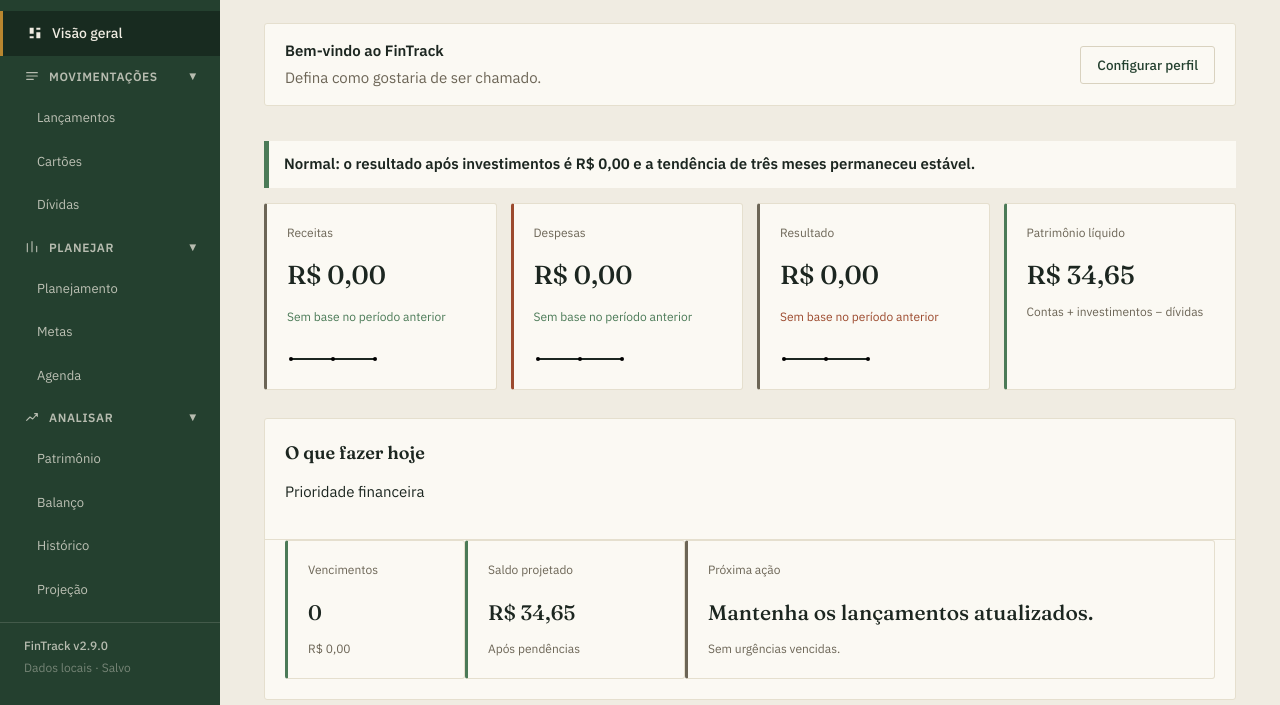
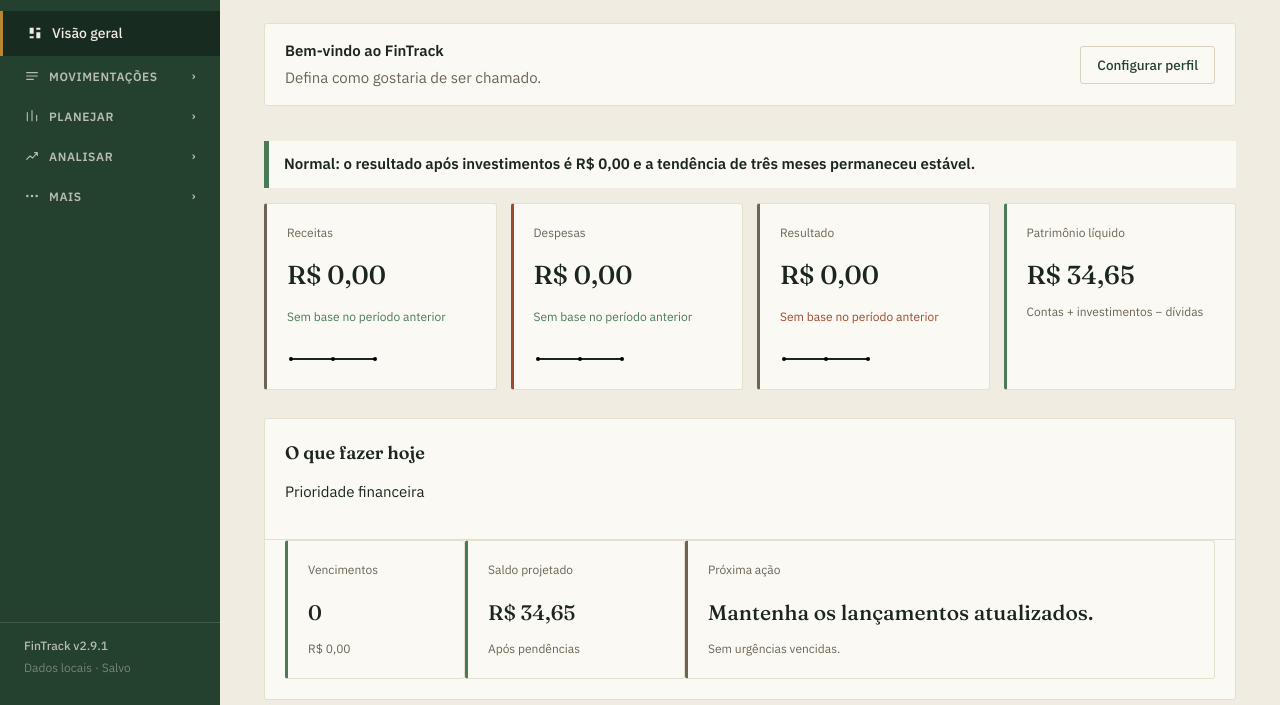
Before and after one commit to vitoriapac/FinTrack, a website: page index.html in a window 1280 px wide. Shown: the part 95-800 px from the top of the page. Drawn offline with Linux system fonts and the light colour scheme.

Commit message:
fix: collapse sidebar navigation for 2.9.1

```diff
--- a/css/app.css
+++ b/css/app.css
@@ -6,10 +6,10 @@
   #app{display:flex;min-height:100vh;}
 
   /* Sidebar */
-  .sidebar{width:220px;flex-shrink:0;background:var(--forest);color:var(--paper);display:flex;flex-direction:column;padding:28px 0;position:sticky;top:0;height:100vh;align-self:flex-start;z-index:10;}
+  .sidebar{width:220px;flex-shrink:0;background:var(--forest);color:var(--paper);display:flex;flex-direction:column;padding:28px 0;position:sticky;top:0;height:100vh;align-self:flex-start;z-index:10;overflow:hidden;}
   .brand{font-family:'Fraunces',serif;font-size:22px;font-weight:600;padding:0 24px 28px;border-bottom:1px solid rgba(240,236,226,0.15);margin-bottom:8px;}
   .brand span{color:var(--gold);}
-  nav{display:flex;flex-direction:column;margin-top:8px;overflow-y:auto;}
+  nav{display:flex;flex-direction:column;margin-top:8px;overflow:visible;min-width:0;}
   .nav-item{all:unset;cursor:pointer;padding:12px 24px;font-size:14px;color:rgba(240,236,226,0.75);border-left:3px solid transparent;transition:background .15s;}
   .nav-item:hover{background:rgba(255,255,255,0.05);color:var(--paper);}
   .nav-item.active{background:var(--forest-dark);color:var(--paper);border-left:3px solid var(--gold);font-weight:500;}
--- a/css/navigation.css
+++ b/css/navigation.css
@@ -1,4 +1,4 @@
-.nav-mobile-toggle{display:none}.nav-group-toggle{width:100%;border:0;background:transparent;color:var(--paper);opacity:.72;text-align:left;padding:12px 24px;font:600 12px 'IBM Plex Sans',sans-serif;text-transform:uppercase;letter-spacing:.05em;cursor:pointer}.nav-group-toggle::after{content:'▾';float:right}.nav-group-toggle[aria-expanded="false"]::after{content:'›'}.nav-submenu .nav-item{padding-left:34px;font-size:13px}
+.nav-mobile-toggle{display:none}.nav-group,.nav-submenu,.nav-item,.nav-group-toggle{box-sizing:border-box;min-width:0;max-width:100%}.nav-submenu[hidden]{display:none}.nav-group-toggle{width:100%;border:0;background:transparent;color:var(--paper);opacity:.72;text-align:left;padding:12px 24px;font:600 12px 'IBM Plex Sans',sans-serif;text-transform:uppercase;letter-spacing:.05em;cursor:pointer}.nav-group-toggle::after{content:'▾';float:right}.nav-group-toggle[aria-expanded="false"]::after{content:'›'}.nav-submenu .nav-item{padding-left:34px;font-size:13px}
 .nav-icon{width:16px;height:16px;margin-right:9px;vertical-align:-3px;fill:none;stroke:currentColor;stroke-width:1.7;stroke-linecap:round;stroke-linejoin:round}.nav-primary .nav-icon{fill:currentColor;stroke:none}
 .nav-submenu{display:grid;grid-template-columns:1fr}.nav-submenu .nav-item{display:block;width:100%;text-align:left}.nav-submenu .nav-item.active{border-left-color:var(--gold);background:rgba(240,236,226,.09);color:#fff}.sidebar-foot{display:grid;gap:4px}.sidebar-foot strong{color:rgba(240,236,226,.72);font-weight:500}.month-navigator{display:grid;grid-template-columns:auto minmax(180px,1fr);gap:4px 8px;align-items:center}.month-navigator label{font-size:12px;color:var(--text-secondary)}
 @media(max-width:640px){.nav-mobile-toggle{display:block;position:absolute;right:14px;top:12px;background:transparent;color:var(--paper);border:1px solid rgba(255,255,255,.35);padding:7px 12px}.sidebar nav{display:none!important;flex-direction:column!important;overflow-x:hidden!important;width:100%}.sidebar.nav-open nav{display:flex!important}.nav-group,.nav-submenu{min-width:0;width:100%}.nav-group-toggle{padding-left:18px}.nav-submenu{display:block}.nav-submenu[hidden]{display:none}.nav-submenu .nav-item{padding-left:30px;width:100%;text-align:left}}
--- a/index.html
+++ b/index.html
@@ -26,12 +26,12 @@
     <button class="nav-mobile-toggle" id="nav-mobile-toggle" aria-expanded="false" aria-controls="nav">Menu</button>
     <nav id="nav" aria-label="Navegação principal">
       <button class="nav-item nav-primary" data-view="home" aria-label="Abrir visão geral"><svg class="nav-icon" aria-hidden="true" viewBox="0 0 24 24"><path d="M4 13h6V4H4v9Zm10 7h6V11h-6v9ZM4 20h6v-3H4v3Zm10-13h6V4h-6v3Z"/></svg>Visão geral</button>
-      <div class="nav-group"><button class="nav-group-toggle" aria-expanded="true"><svg class="nav-icon" aria-hidden="true" viewBox="0 0 24 24"><path d="M4 7h16M4 12h16M4 17h10"/></svg>Movimentações</button><div class="nav-submenu"><button class="nav-item" data-view="lancamentos">Lançamentos</button><button class="nav-item" data-view="cartoes">Cartões</button><button class="nav-item" data-view="dividas">Dívidas</button></div></div>
-      <div class="nav-group"><button class="nav-group-toggle" aria-expanded="true"><svg class="nav-icon" aria-hidden="true" viewBox="0 0 24 24"><path d="M5 19V7m7 12V4m7 15v-8"/></svg>Planejar</button><div class="nav-submenu"><button class="nav-item" data-view="planejamento">Planejamento</button><button class="nav-item" data-view="metas">Metas</button><button class="nav-item" data-view="agenda">Agenda</button></div></div>
-      <div class="nav-group"><button class="nav-group-toggle" aria-expanded="true"><svg class="nav-icon" aria-hidden="true" viewBox="0 0 24 24"><path d="m4 17 5-5 4 3 7-8M16 7h4v4"/></svg>Analisar</button><div class="nav-submenu"><button class="nav-item" data-view="patrimonio">Patrimônio</button><button class="nav-item" data-view="balanco">Balanço</button><button class="nav-item" data-view="historico">Histórico</button><button class="nav-item" data-view="projecao">Projeção</button><button class="nav-item" data-view="anual">Visão anual</button></div></div>
+      <div class="nav-group"><button class="nav-group-toggle" aria-expanded="false"><svg class="nav-icon" aria-hidden="true" viewBox="0 0 24 24"><path d="M4 7h16M4 12h16M4 17h10"/></svg>Movimentações</button><div class="nav-submenu" hidden><button class="nav-item" data-view="lancamentos">Lançamentos</button><button class="nav-item" data-view="cartoes">Cartões</button><button class="nav-item" data-view="dividas">Dívidas</button></div></div>
+      <div class="nav-group"><button class="nav-group-toggle" aria-expanded="false"><svg class="nav-icon" aria-hidden="true" viewBox="0 0 24 24"><path d="M5 19V7m7 12V4m7 15v-8"/></svg>Planejar</button><div class="nav-submenu" hidden><button class="nav-item" data-view="planejamento">Planejamento</button><button class="nav-item" data-view="metas">Metas</button><button class="nav-item" data-view="agenda">Agenda</button></div></div>
+      <div class="nav-group"><button class="nav-group-toggle" aria-expanded="false"><svg class="nav-icon" aria-hidden="true" viewBox="0 0 24 24"><path d="m4 17 5-5 4 3 7-8M16 7h4v4"/></svg>Analisar</button><div class="nav-submenu" hidden><button class="nav-item" data-view="patrimonio">Patrimônio</button><button class="nav-item" data-view="balanco">Balanço</button><button class="nav-item" data-view="historico">Histórico</button><button class="nav-item" data-view="projecao">Projeção</button><button class="nav-item" data-view="anual">Visão anual</button></div></div>
       <div class="nav-group"><button class="nav-group-toggle" aria-expanded="false"><svg class="nav-icon" aria-hidden="true" viewBox="0 0 24 24"><circle cx="5" cy="12" r="1"/><circle cx="12" cy="12" r="1"/><circle cx="19" cy="12" r="1"/></svg>Mais</button><div class="nav-submenu" hidden><button class="nav-item" data-view="simuladores">Simuladores</button><button class="nav-item" data-view="cadastro">Cadastro</button><button class="nav-item" data-view="auditoria">Auditoria</button><button class="nav-item" data-view="instalacao">Instalação</button><button class="nav-item" data-view="configuracoes">Configurações</button></div></div>
     </nav>
-    <div class="sidebar-foot"><strong>FinTrack v2.9.0</strong><span id="sidebar-storage">Dados locais · Salvo</span></div>
+    <div class="sidebar-foot"><strong>FinTrack v2.9.1</strong><span id="sidebar-storage">Dados locais · Salvo</span></div>
   </aside>
   <main id="main" tabindex="-1"></main>
 </div>
--- a/package.json
+++ b/package.json
@@ -1,6 +1,6 @@
 {
   "name": "fintrack",
-  "version": "2.9.0",
+  "version": "2.9.1",
   "private": true,
   "description": "FinTrack — controle financeiro pessoal local",
   "scripts": {
--- a/sw.js
+++ b/sw.js
@@ -1,4 +1,4 @@
-const CACHE='fintrack-2.9.0',ASSETS=['./','./index.html','./css/tokens.css','./css/app.css','./css/mobile.css','./css/navigation.css','./css/agenda.css','./css/charts.css','./css/components.css','./js/services/chart-data.js','./js/services/reset.js','./js/ui/charts.js','./js/ui/components.js','./manifest.webmanifest','./icons/icon.svg'];
+const CACHE='fintrack-2.9.1',ASSETS=['./','./index.html','./css/tokens.css','./css/app.css','./css/mobile.css','./css/navigation.css','./css/agenda.css','./css/charts.css','./css/components.css','./js/services/chart-data.js','./js/services/reset.js','./js/ui/charts.js','./js/ui/components.js','./manifest.webmanifest','./icons/icon.svg'];
 self.addEventListener('install',event=>event.waitUntil(caches.open(CACHE).then(cache=>cache.addAll(ASSETS)).then(()=>self.skipWaiting())));
 self.addEventListener('activate',event=>event.waitUntil(caches.keys().then(keys=>Promise.all(keys.filter(key=>key!==CACHE).map(key=>caches.delete(key)))).then(()=>self.clients.claim())));
 self.addEventListener('fetch',event=>{if(event.request.method!=='GET')return;event.respondWith(fetch(event.request).then(response=>{const copy=response.clone();caches.open(CACHE).then(cache=>cache.put(event.request,copy));return response;}).catch(()=>caches.match(event.request).then(response=>response||caches.match('./index.html'))));});
```
Also changed, not shown: tests/browser/agenda-calendar.spec.js (+1 -0 lines), tests/browser/area-charts.spec.js (+1 -1 lines), tests/browser/financial-flows.spec.js (+1 -0 lines), tests/browser/fintrack.spec.js (+15 -1 lines), tests/browser/history-qa.spec.js (+4 -5 lines), tests/browser/planning-2.spec.js (+1 -1 lines), tests/browser/projection-semantics.spec.js (+1 -1 lines), 1 other file.
